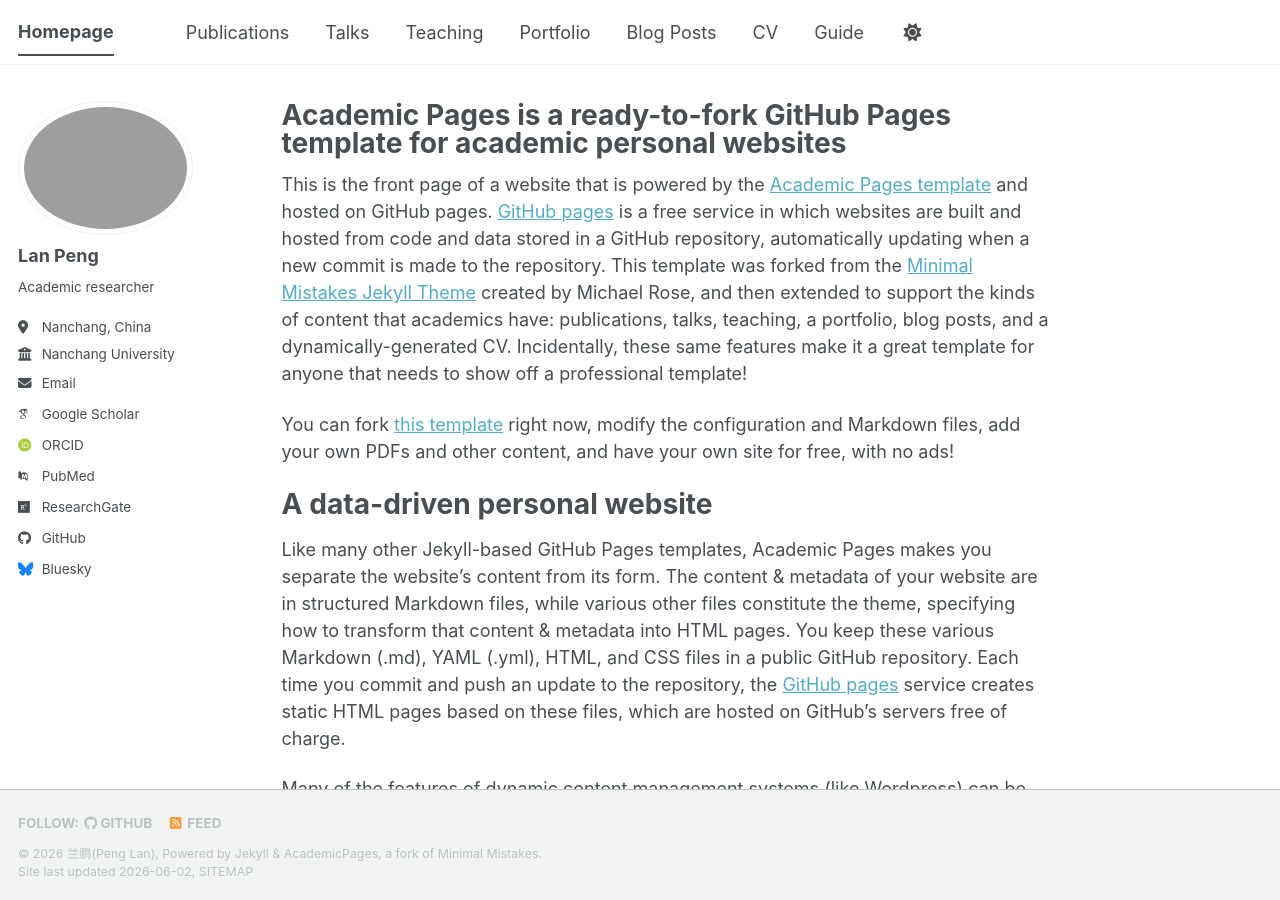
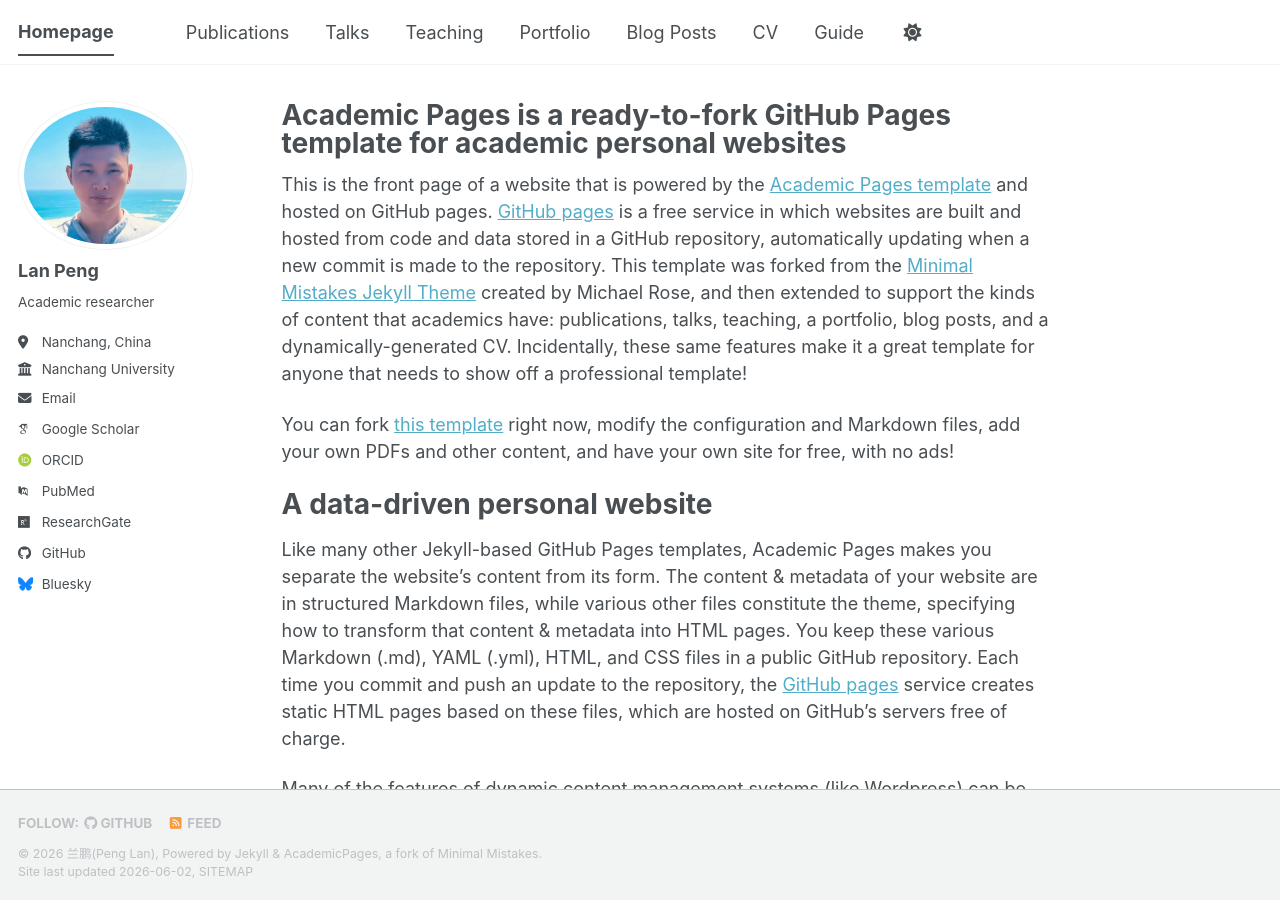
Before and after one commit to LanPeng-94/LanPeng-94.github.io, a Jekyll site: the page built from _pages/about.md, in a window 1280 px wide and 900 px high. Built offline with Jekyll 4.4.1, drawn with Linux system fonts in a browser that asks for light colours; some web fonts are replaced; a script bundle is joined from its source files by our own code; library files that are not in the unit come from our copies.

Commit message:
Update author avatar filename in config

```diff
--- a/_config.yml
+++ b/_config.yml
@@ -23,7 +23,7 @@ repository               : "LanPeng-94/LanPeng-94.github.io"
 #               Additional customization can be done by editing /_includes/author-profile.html
 author:
   # Biographic information
-  avatar           : "生活照.jpg"
+  avatar           : "shenghuozhao.jpg"
   name             : "Lan Peng"
   pronouns         : # example: "she/her"
   bio              : "Academic researcher"
```
